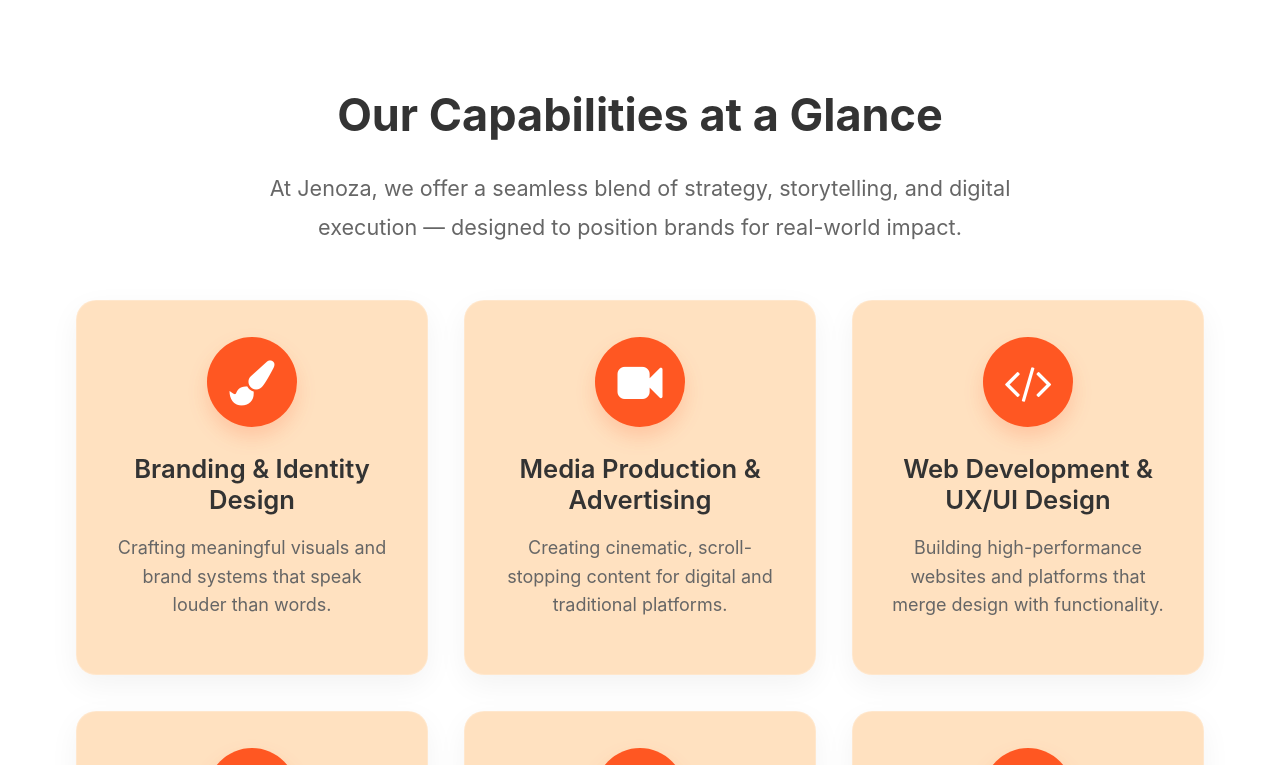
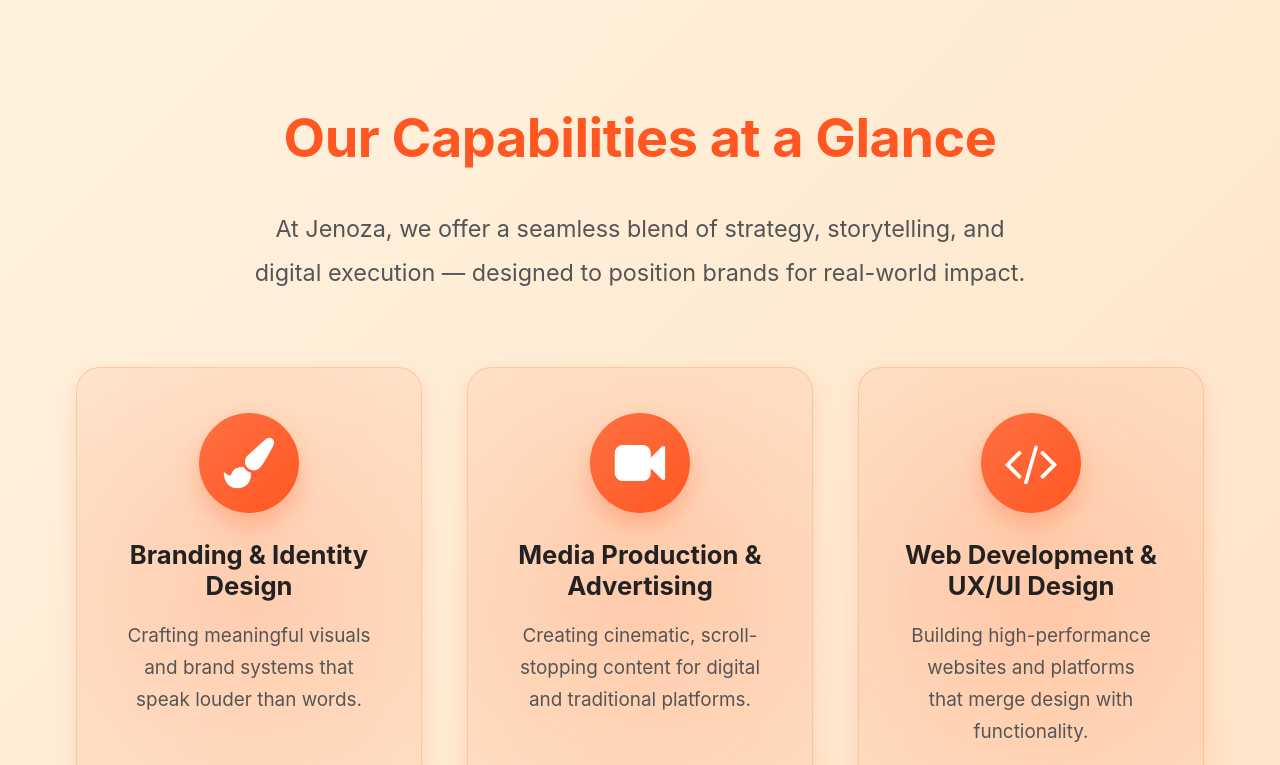
Before and after one commit to Jenoza/Jenoza-FrontEnd, an Angular app: page /about in a window 1280 px wide. Shown: the part 2515-3280 px from the top of the page. Built offline with nearby package versions, Linux system fonts and the light colour scheme.

Commit message:
About Final review

```diff
--- a/src/app/pages/about/about.component.scss
+++ b/src/app/pages/about/about.component.scss
@@ -178,67 +178,84 @@
 
 // Capabilities Section
 .capabilities-section {
-  padding: 5rem 0;
+  padding: 6rem 2rem;
   text-align: center;
-  background-color: #fff;
+  background: linear-gradient(135deg, #fff3e0, #ffe0c2);
 
   h2 {
-    font-size: 2.5rem;
-    color: #333;
-    margin-bottom: 1.5rem;
+    font-size: 3rem;
+    color: #ff5722;
+    margin-bottom: 2rem;
+    font-weight: 700;
+    letter-spacing: -0.5px;
   }
 
   .section-intro {
     max-width: 800px;
-    margin: 0 auto 3rem;
+    margin: 0 auto 4rem;
 
     p {
-      font-size: 1.2rem;
-      line-height: 1.8;
-      color: #666;
+      font-size: 1.3rem;
+      line-height: 1.9;
+      color: #555;
     }
   }
 
   .capabilities-grid {
     display: grid;
-    grid-template-columns: repeat(auto-fit, minmax(300px, 1fr));
-    gap: 2rem;
+    grid-template-columns: repeat(auto-fit, minmax(280px, 1fr));
+    gap: 2.5rem;
     max-width: 1200px;
     margin: 0 auto;
   }
 
   .capability-card {
-    background: rgba(255, 213, 165, 0.7);
-    backdrop-filter: blur(10px);
-    border-radius: 20px;
-    padding: 2rem;
-    border: 1px solid rgba(255, 255, 255, 0.2);
-    transition: transform 0.3s ease, box-shadow 0.3s ease;
-    box-shadow: 0 10px 30px rgba(0, 0, 0, 0.05);
+    background: rgba(255, 87, 34, 0.08);
+    backdrop-filter: blur(20px);
+    border-radius: 24px;
+    padding: 2.5rem 2rem;
+    border: 1px solid rgba(255, 87, 34, 0.2);
+    transition: all 0.3s ease;
+    box-shadow: 0 10px 25px rgba(255, 87, 34, 0.15);
     height: 100%;
     display: flex;
     flex-direction: column;
     align-items: center;
+    cursor: pointer;
+    position: relative;
+    overflow: hidden;
 
     &:hover {
-      transform: translateY(-10px);
-      box-shadow: 0 15px 35px rgba(0, 0, 0, 0.1);
+      transform: translateY(-8px) scale(1.02);
+      box-shadow: 0 20px 40px rgba(255, 87, 34, 0.2);
+    }
+
+    &::before {
+      content: '';
+      position: absolute;
+      top: -20%;
+      left: -20%;
+      width: 140%;
+      height: 140%;
+      background: radial-gradient(circle at center, rgba(255, 87, 34, 0.15), transparent 70%);
+      z-index: 0;
+      transition: opacity 0.3s ease;
     }
 
     .icon-container {
-      width: 90px;
-      height: 90px;
-      margin: 0 auto 1.5rem;
-      background: #FF5722;
+      width: 100px;
+      height: 100px;
+      background: linear-gradient(135deg, #ff7043, #ff5722);
       border-radius: 50%;
       display: flex;
       align-items: center;
       justify-content: center;
-      box-shadow: 0 10px 20px rgba(255, 87, 34, 0.2);
+      box-shadow: 0 12px 25px rgba(255, 87, 34, 0.3);
       margin-bottom: 1.5rem;
+      z-index: 1;
 
       i {
-        font-size: 2.5rem;
+        font-size: 2.8rem;
         color: white;
       }
     }
@@ -247,19 +264,21 @@
       flex: 1;
       display: flex;
       flex-direction: column;
+      align-items: center;
+      z-index: 1;
 
       h3 {
-        font-size: clamp(1.2rem, 2vw, 1.8rem);
-        color: #333;
+        font-size: clamp(1.4rem, 2vw, 1.9rem);
+        color: #222;
         margin-bottom: 1rem;
-        font-weight: 600;
+        font-weight: 700;
       }
 
       p {
-        color: #666;
-        line-height: 1.6;
-        flex: 1;
-        font-size: 1rem;
+        color: #555;
+        line-height: 1.7;
+        font-size: 1.05rem;
+        max-width: 90%;
       }
     }
   }
```
